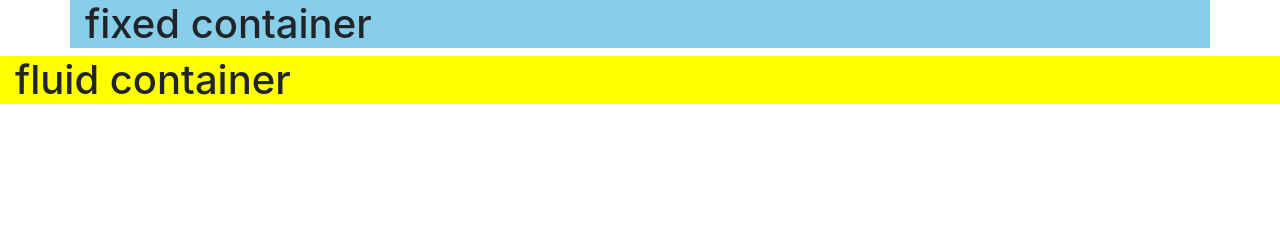
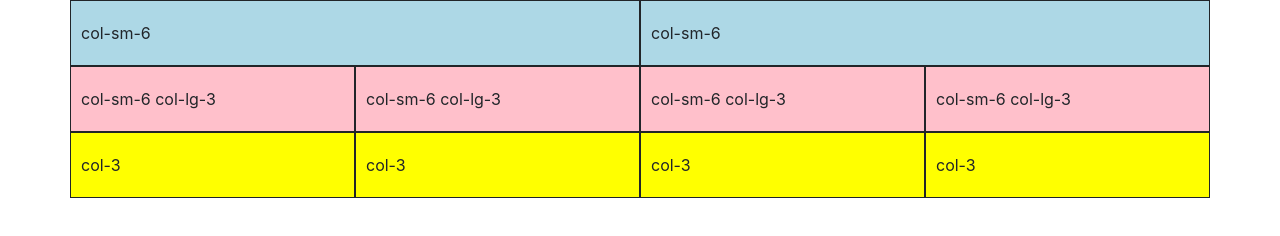
Before and after one commit to GrzegorzKmiecinski/bootstrap-course-1, a plain HTML site: page index.html in a window 1280 px wide. Drawn offline with nearby package versions, Linux system fonts and the light colour scheme.

Commit message:
modified index.html for bootstrap grid demonstration

```diff
--- a/index.html
+++ b/index.html
@@ -11,16 +11,37 @@
         integrity="sha384-Gn5384xqQ1aoWXA+058RXPxPg6fy4IWvTNh0E263XmFcJlSAwiGgFAW/dAiS6JXm" crossorigin="anonymous">
 
     <title>Hello, world!</title>
+    <style>
+        .row div {
+            padding: 20px 10px;
+            border: 1px solid;
+        }
+    </style>
 </head>
 
 <body>
 
-    <div class="container" style="background:skyblue">
-        <h1>fixed container</h1>
-    </div>
+    <div class="container">
 
-    <div class="container-fluid" style="background:yellow">
-        <h1>fluid container</h1>
+        <div class="row" style="background:lightblue">
+            <div class="col-md-6">col-sm-6</div>
+            <div class="col-md-6">col-sm-6</div>
+        </div>
+
+
+        <div class="row" style="background: pink">
+            <div class="col-md-6 col-lg-3">col-sm-6 col-lg-3</div>
+            <div class="col-md-6 col-lg-3">col-sm-6 col-lg-3</div>
+            <div class="col-md-6 col-lg-3">col-sm-6 col-lg-3</div>
+            <div class="col-md-6 col-lg-3">col-sm-6 col-lg-3</div>
+        </div>
+
+        <div class="row" style="background:yellow">
+            <div class="col-3">col-3</div>
+            <div class="col-3">col-3</div>
+            <div class="col-3">col-3</div>
+            <div class="col-3">col-3</div>
+        </div>
     </div>
 
     <!-- Optional JavaScript -->
```
